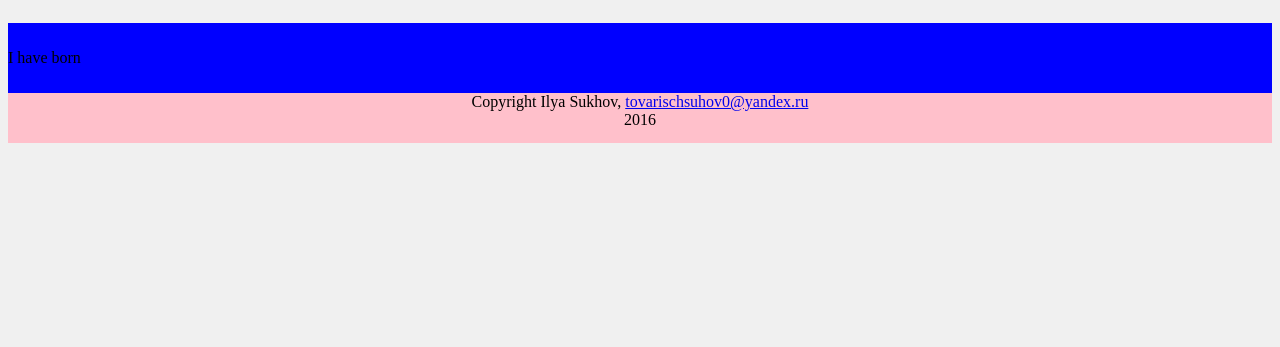
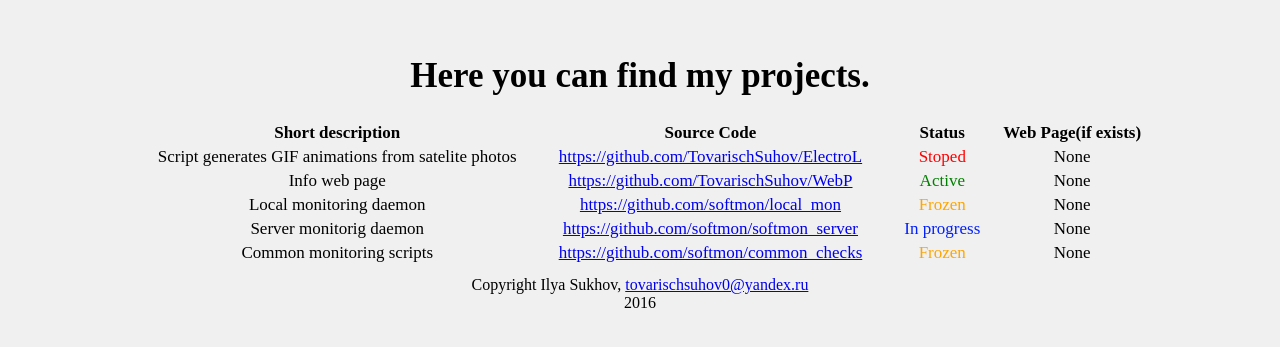
Before and after one commit to TovarischSuhov/WebP, a plain HTML site: page projects.html in a window 1280 px wide. Shown: the part 135-482 px from the top of the page. Drawn offline with Linux system fonts and the light colour scheme.

Commit message:
All exept gueat book is ready

```diff
--- a/projects.html
+++ b/projects.html
@@ -25,7 +25,93 @@
         </ul>
     </div>
     <div class="content">
-        <p>I have born</p>
+       <h1>Here you can find my projects.</h1>
+       <table class="projects">
+            <tr>
+                <th>
+                Short description
+                </th>
+                <th>
+                Source Code
+                </th>
+                <th>
+                Status
+                </th>
+                <th>
+                Web Page(if exists)
+                </th>
+            </tr>
+            <tr>
+                <td>
+                Script generates GIF animations from satelite photos
+                </td>
+                <td>
+                <a href="https://github.com/TovarischSuhov/ElectroL">https://github.com/TovarischSuhov/ElectroL</a>
+                </td>
+                <td class="abadoned">
+                Stoped
+                </td>
+                <td>
+                None
+                </td>
+            </tr>
+            <tr>
+                <td>
+                Info web page
+                </td>
+                <td>
+                <a href="https://github.com/TovarischSuhov/WebP">https://github.com/TovarischSuhov/WebP</a>
+                </td>
+                <td class="active">
+                Active
+                </td>
+                <td>
+                None
+                </td>
+            </tr>
+            <tr>
+                <td>
+                Local monitoring daemon
+                </td>
+                <td>
+                <a href="https://github.com/softmon/local_mon">https://github.com/softmon/local_mon</a>
+                </td>
+                <td class="frozen">
+                Frozen
+                </td>
+                <td>
+                None
+                </td>
+            </tr>
+            <tr>
+                <td>
+                Server monitorig daemon
+                </td>
+                <td>
+                <a href="https://github.com/softmon/softmon_server">https://github.com/softmon/softmon_server</a>
+                </td>
+                <td class="in_progress">
+                In progress
+                </td>
+                <td>
+                None
+                </td>
+            </tr>
+            <tr>
+                <td>
+                Common monitoring scripts
+                </td>
+                <td>
+                <a href="https://github.com/softmon/common_checks">https://github.com/softmon/common_checks</a>
+                </td>
+                <td class="frozen">
+                Frozen
+                </td>
+                <td>
+                None
+                </td>
+            </tr>
+       </table>
     </div>
     <div class="footer">
         Copyright Ilya Sukhov, <a href="mailto:tovarischsuhov0@yadex.ru">tovarischsuhov0@yandex.ru</a><br/>
--- a/static/main.css
+++ b/static/main.css
@@ -32,10 +32,34 @@ html,body {
 
 .content {
     width: 100%;
-    background-color: blue;
     padding-top: 10px;
     padding-bottom: 60px;
+    font-size: 17px;
 }
+
+.content h1 {
+    text-align: center;
+    font-size: 35px;
+}
+
+.content ul {
+    margin: 0;
+    padding: 0;
+    padding-left: 40px;
+    list-style-type: none;
+}
+
+.projects {
+    text-align: center;
+    border: 0;
+    margin: auto;
+}
+
+.projects td {
+    padding-left: 20px;
+    padding-right: 20px;
+}
+
 
 .header {
     width: 100%;
@@ -59,6 +83,21 @@ html,body {
     width: 100%;
     height: 50px;
     margin-top: -50px;
-    background-color: pink;
     clear: both
 }
+
+.active {
+    color: green;
+}
+
+.frozen {
+    color: #FFA500;
+}
+
+.abadoned {
+    color: red;
+}
+
+.in_progress {
+    color: #001FFF;
+}
```
Also changed, not shown: contacts.html (+7 -1 lines), index.html (+4 -2 lines).
